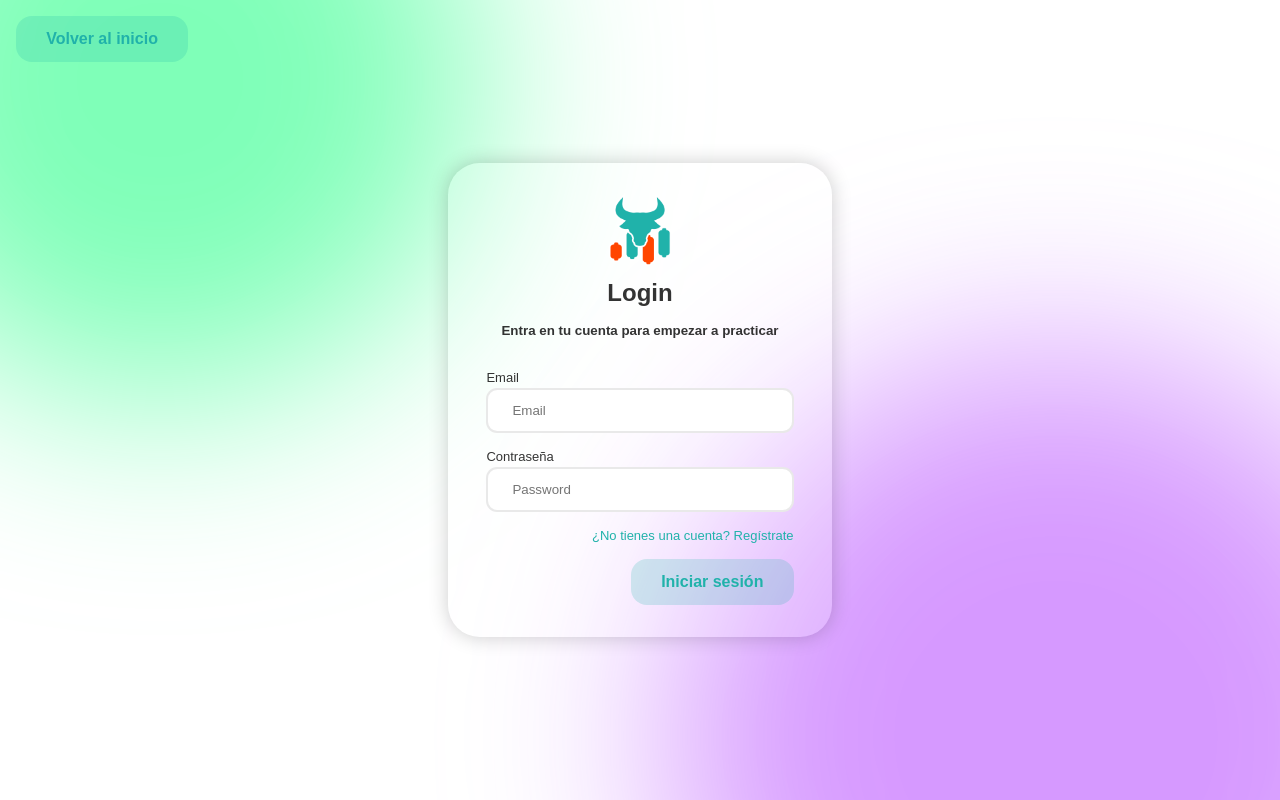
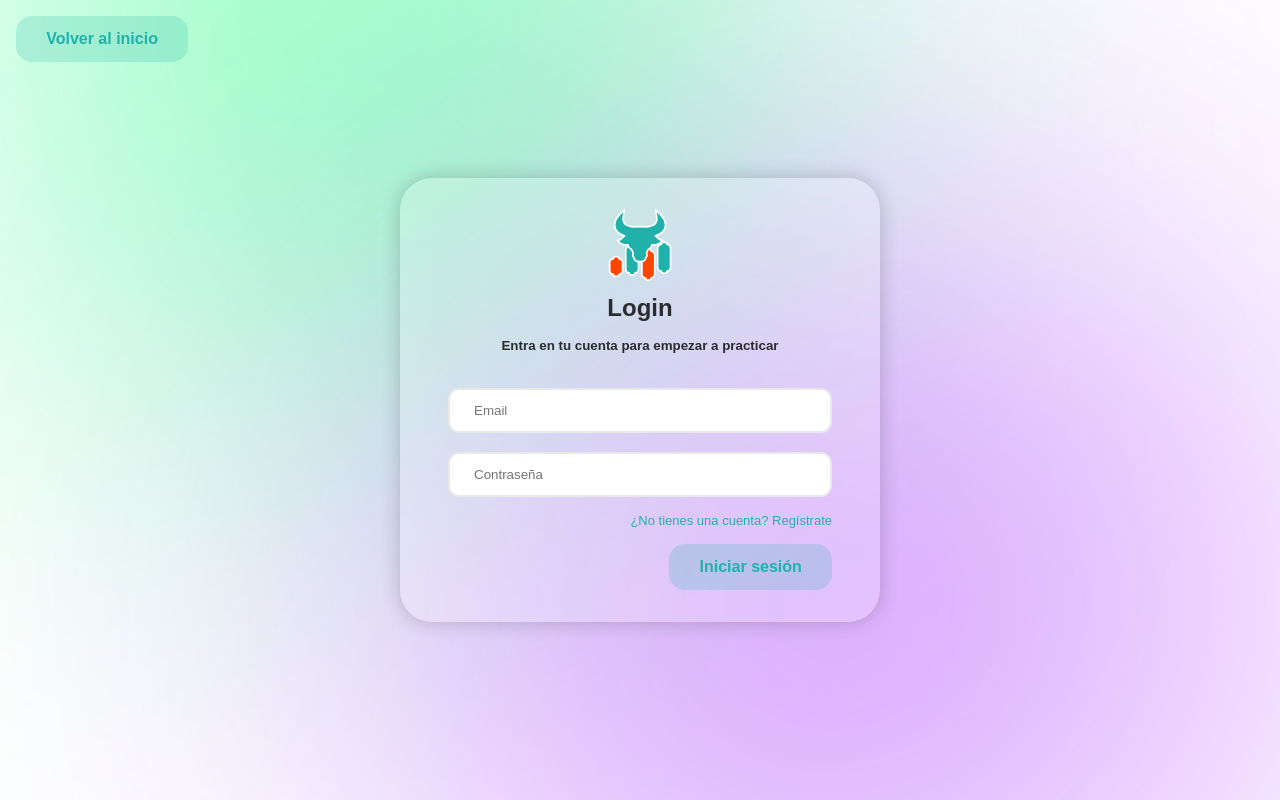
Before and after one commit to FTEmulator/website, a Next.js app: page /auth/login in a window 1280 px wide. Built offline with nearby package versions, Linux system fonts and the light colour scheme.

Commit message:
login and register pages upgrade

```diff
--- a/app/auth/login/page.module.css
+++ b/app/auth/login/page.module.css
@@ -20,27 +20,27 @@
 
 .blur1 {
     position: absolute;
-    top: -15rem;
-    left: -10rem;
+    top: -20rem;
+    left: 0rem;
     border-radius: 50%;
-    width: 50vw;
-    height: 50vw;
+    width: 60vw;
+    height: 45rem;
     background-color: rgba(0, 255, 115, 0.5);
     box-shadow: 0 0 30px 20px rgba(255, 255, 255, 0.3);
-    filter: blur(100px);
+    filter: blur(200px);
     z-index: 0;
 }
 
 .blur2 {
     position: absolute;
-    bottom: -20rem;
-    right: -10rem;
+    bottom: -10rem;
+    right: 0rem;
     border-radius: 50%;
-    width: 60vw;
-    height: 60vw;
+    width: 70vw;
+    height: 45rem;
     background-color: rgba(153, 0, 255, 0.4);
     box-shadow: 0 0 30px 20px rgba(255, 255, 255, 0.3);
-    filter: blur(100px);
+    filter: blur(200px);
     z-index: 0;
 }
 
@@ -56,7 +56,8 @@
     flex-direction: column;
     align-items: center;
     position: relative;
-    width: 30vw;
+    max-width: 30rem;
+    width: 80vw;
     border-radius: 2rem;
     z-index: 1;
 }
@@ -75,27 +76,26 @@
 }
 
 .logo {
+    padding: 0.5rem;
     margin-top: 1rem;
-    padding: 0.5rem;
 }
 
 .formContainer p {
     font-size:smaller;
     font-weight: 700;
-    margin: 1rem 0 2rem 0;
+    margin: 1rem 2rem 2rem 2rem;
+    text-align: center;
 }
 
 .form {
     width: 80%;
     display: flex;
     flex-direction: column;
-    align-items: center;
+    align-items: end;
     justify-content: center;
 }
 
-.form a {
-    margin-left: auto;
-}
+
 
 .label {
     width: 100%;
--- a/app/auth/login/page.tsx
+++ b/app/auth/login/page.tsx
@@ -11,7 +11,9 @@
 'use client'
 
 import styles from './page.module.css'
+import * as Yup from 'yup'
 import { useRouter } from 'next/navigation'
+import { Formik } from 'formik';
 
 // Components
 import Form from 'next/form'
@@ -24,7 +26,7 @@ import logo from '../../media/logo.png';
 export default function Login() {
     const router = useRouter();
 
-    function handleBackToHome() {
+    const  handleBackToHome = () => {
         router.push('/')
     }
 
@@ -54,13 +56,65 @@ export default function Login() {
                 <p>Entra en tu cuenta para empezar a practicar</p>
 
                 {/* form */}
-                <Form className={styles.form} action="/api/auth/register">
-                    <label htmlFor="email" className={styles.label}>Email<input type="email" name='email' placeholder='Email' className={styles.input} /></label>
-                    <label htmlFor="password" className={styles.label}>Contraseña<input type="password" name='password' placeholder='Password' className={styles.input} /></label>
-                    {/* Register link */}
-                <a href="/auth/register" className='link'>¿No tienes una cuenta? Regístrate</a>
-                    <FTEButton text="Iniciar sesión" type="blue" className={styles.submite} />
-                </Form>
+
+                <Formik
+                    initialValues={{ email: '', password: '' }}
+                    validationSchema={Yup.object({
+                        email: Yup.string()
+                            .email('El email no es válido')
+                            .required('El email es obligatorio'),
+                        password: Yup.string()
+                            .min(6, 'La contraseña debe tener al menos 6 caracteres')
+                            .required('La contraseña es obligatoria'),
+                    })}
+                    onSubmit={(values, { setSubmitting }) => {
+                        setTimeout(() => {
+                            alert(JSON.stringify(values, null, 2));
+                            setSubmitting(false);
+                        }, 400);
+                    }}
+                >
+                    {({
+                        values,
+                        errors,
+                        touched,
+                        handleChange,
+                        handleBlur,
+                        handleSubmit,
+                        isSubmitting,
+
+                    }) => (
+                        <form className={styles.form} onSubmit={handleSubmit}>
+                            <input
+                                type="email"
+                                name="email"
+                                onChange={handleChange}
+                                onBlur={handleBlur}
+                                value={values.email}
+                                className={styles.input}
+                                placeholder='Email'
+                            />
+                            {errors.email && touched.email && (
+                                <div className='errors'>{errors.email}</div>
+                            )}
+                            <input
+                                type="password"
+                                name="password"
+                                onChange={handleChange}
+                                onBlur={handleBlur}
+                                value={values.password}
+                                className={styles.input}
+                                placeholder='Contraseña'
+                            />
+                            {errors.password && touched.password && (
+                                <div className='errors'>{errors.password}</div>
+                            )}
+                            <a href="/auth/register" className='link'>¿No tienes una cuenta? Regístrate</a>
+                            <FTEButton text={isSubmitting ? "Enviando..." : "Iniciar sesión"} type="blue" className={styles.submite} />
+                        </form>
+                    )}
+                </Formik>
+
             </div>
 
         </div>
--- a/app/auth/register/page.module.css
+++ b/app/auth/register/page.module.css
@@ -20,27 +20,27 @@
 
 .blur1 {
     position: absolute;
-    top: -15rem;
-    left: -10rem;
+    top: -20rem;
+    left: 0rem;
     border-radius: 50%;
-    width: 50vw;
-    height: 50vw;
+    width: 60vw;
+    height: 45rem;
     background-color: rgba(0, 255, 115, 0.5);
     box-shadow: 0 0 30px 20px rgba(255, 255, 255, 0.3);
-    filter: blur(100px);
+    filter: blur(200px);
     z-index: 0;
 }
 
 .blur2 {
     position: absolute;
-    bottom: -20rem;
-    right: -10rem;
+    bottom: -10rem;
+    right: 0rem;
     border-radius: 50%;
-    width: 60vw;
-    height: 60vw;
+    width: 70vw;
+    height: 45rem;
     background-color: rgba(153, 0, 255, 0.4);
     box-shadow: 0 0 30px 20px rgba(255, 255, 255, 0.3);
-    filter: blur(100px);
+    filter: blur(200px);
     z-index: 0;
 }
 
@@ -56,10 +56,12 @@
     flex-direction: column;
     align-items: center;
     position: relative;
-    width: 30vw;
+    max-width: 30rem;
+    width: 80vw;
     border-radius: 2rem;
     z-index: 1;
 }
+
 
 .formContainer::after {
     content: '';
@@ -82,14 +84,15 @@
 .formContainer p {
     font-size:smaller;
     font-weight: 700;
-    margin: 1rem 0 2rem 0;
+    margin: 1rem 2rem 2rem 2rem;
+    text-align: center;
 }
 
 .form {
     width: 80%;
     display: flex;
     flex-direction: column;
-    align-items: center;
+    align-items: end;
     justify-content: center;
 }
 
@@ -109,7 +112,7 @@
     margin-top: 0.2rem;
     margin-bottom: 1rem;
     border-radius: 0.7rem;
-    border: 2px solid rgba(var(--main-gray), 0.4);
+    border: 2px solid rgb(var(--main-gray), 0.4);
     outline: none;
     transition-duration: 300ms;
 }
@@ -121,6 +124,7 @@
 .submite {
     margin: 1rem 0 2rem auto;
 }
+
 
 @media (prefers-color-scheme: dark) {
     .input {
--- a/app/globals.css
+++ b/app/globals.css
@@ -53,3 +53,13 @@ a {
 .link:hover {
   text-decoration: underline;
 }
+
+.errors {
+  color: rgb(255, 255, 255);
+  background-color: rgba(var(--main-blue), 0.178);
+  padding: 0.3rem 1rem;
+  margin-bottom: 2rem;
+  border-radius: 0.3rem;
+  border-left: 3px solid rgb(var(--main-blue));
+  width: 100%;
+}
--- a/app/page.module.css
+++ b/app/page.module.css
@@ -7,27 +7,27 @@
 /* Welcome */
 .blur1 {
     position: absolute;
-    top: -5rem;
+    top: -15rem;
     left: -10rem;
     border-radius: 50%;
-    width: 30vw;
-    height: 30vw;
-    background-color: rgba(0, 255, 115, 0.2);
-    box-shadow: 0 0 30px 15px rgba(255, 255, 255, 0.3);
-    filter: blur(100px);
+    width: 60vw;
+    height: 40rem;
+    background-color: rgba(0, 255, 115, 0.5);
+    box-shadow: 0 0 30px 20px rgba(255, 255, 255, 0.3);
+    filter: blur(200px);
     z-index: 0;
 }
 
 .blur2 {
     position: absolute;
-    bottom: -10rem;
-    right: -20rem;
+    bottom: -0rem;
+    right: -10rem;
     border-radius: 50%;
-    width: 35vw;
-    height: 35vw;
-    background-color: rgba(153, 0, 255, 0.2);
-    box-shadow: 0 0 30px 15px rgba(255, 255, 255, 0.3);
-    filter: blur(100px);
+    width: 60vw;
+    height: 40rem;
+    background-color: rgba(153, 0, 255, 0.4);
+    box-shadow: 0 0 30px 20px rgba(255, 255, 255, 0.3);
+    filter: blur(200px);
     z-index: 0;
 }
 
@@ -36,7 +36,7 @@
     position: relative;
     justify-content: center;
     width: 80vw;
-    height: 70vh;
+    height: 100vh;
     margin-top: 6rem;
 
 }
@@ -46,6 +46,8 @@
     flex-direction: column;
     justify-content: center;
     align-items: center;
+    margin-top: -10rem;
+    z-index: 2;
 }
 
 .content h2 {
--- a/package.json
+++ b/package.json
@@ -9,9 +9,11 @@
     "lint": "next lint"
   },
   "dependencies": {
+    "formik": "^2.4.6",
     "next": "15.3.3",
     "react": "^19.0.0",
-    "react-dom": "^19.0.0"
+    "react-dom": "^19.0.0",
+    "yup": "^1.7.1"
   },
   "devDependencies": {
     "@types/node": "^20",
```
Also changed, not shown: app/auth/register/page.tsx (+86 -9 lines), 1 other file (tests, documents, lock files or other folders).
